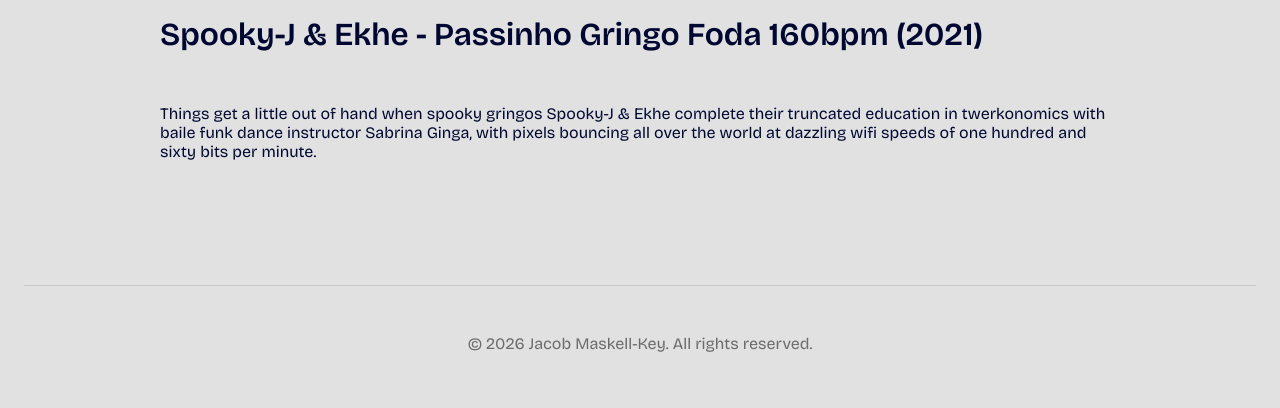
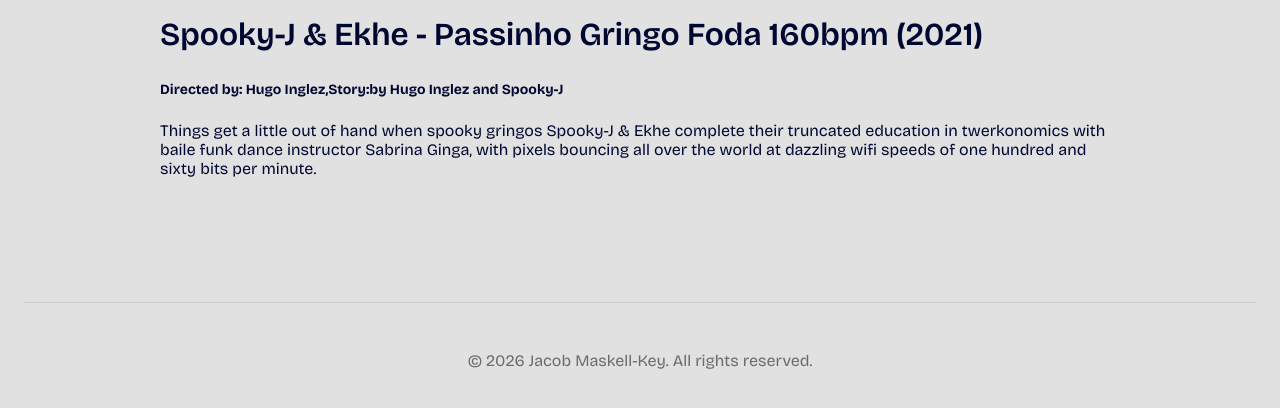
Before and after one commit to andriusax/jacob-maskell-key-website, a Jekyll site: the page built from music-videos.html, in a window 1280 px wide and 900 px high, scrolled down 1211 px, cut to the strip 466-874 px from the top of the window. Built offline with Jekyll 4.4.1, drawn with Linux system fonts in a browser that asks for light colours.

Commit message:
Update _data/music_videos.yml (via Pages CMS)

```diff
--- a/_data/music_videos.yml
+++ b/_data/music_videos.yml
@@ -10,3 +10,4 @@
     Ekhe complete their truncated education in twerkonomics with baile funk
     dance instructor Sabrina Ginga, with pixels bouncing all over the world at
     dazzling wifi speeds of one hundred and sixty bits per minute. "
+  credits: "Directed by: Hugo Inglez,Story:by Hugo Inglez and Spooky-J"
```
